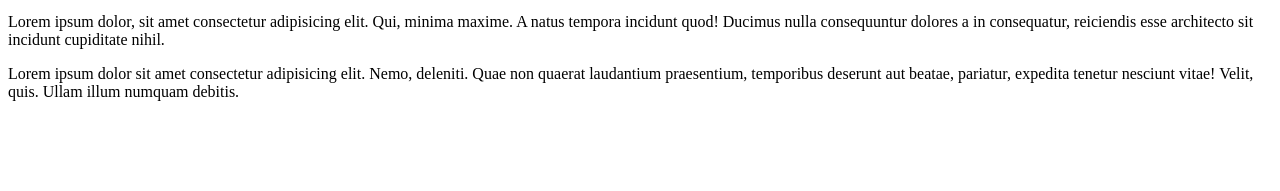
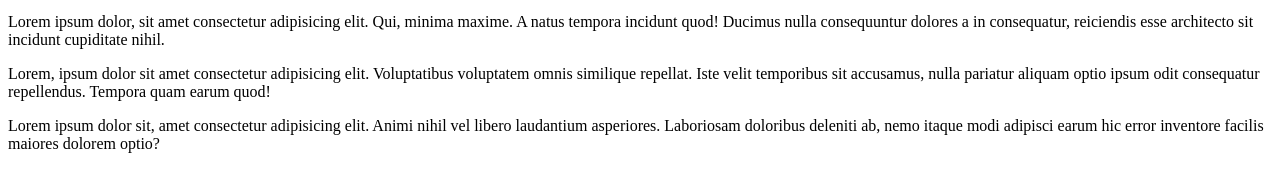
Before and after one commit to dm2906/TestRepo, a plain HTML site: page index.html in a window 1280 px wide. Shown: the part 213-404 px from the top of the page. Drawn offline with Linux system fonts and the light colour scheme.

Commit message:
removed a lorem

```diff
--- a/index.html
+++ b/index.html
@@ -8,6 +8,9 @@
     <h1>just a test</h1>
     <p>Lorem ipsum, dolor sit amet consectetur adipisicing elit. In illo laudantium nam voluptas quis officiis a doloribus quia suscipit aliquam! Nostrum quasi nobis eveniet dolorum sunt quisquam ratione laudantium exercitationem.</p>
     <p>Lorem ipsum dolor, sit amet consectetur adipisicing elit. Qui, minima maxime. A natus tempora incidunt quod! Ducimus nulla consequuntur dolores a in consequatur, reiciendis esse architecto sit incidunt cupiditate nihil.</p>
-    <p>Lorem ipsum dolor sit amet consectetur adipisicing elit. Nemo, deleniti. Quae non quaerat laudantium praesentium, temporibus deserunt aut beatae, pariatur, expedita tenetur nesciunt vitae! Velit, quis. Ullam illum numquam debitis.</p>
 
+    <p>Lorem, ipsum dolor sit amet consectetur adipisicing elit. Voluptatibus voluptatem omnis similique repellat. Iste velit temporibus sit accusamus, nulla pariatur aliquam optio ipsum odit consequatur repellendus. Tempora quam earum quod!</p>
+
+
+    <p>Lorem ipsum dolor sit, amet consectetur adipisicing elit. Animi nihil vel libero laudantium asperiores. Laboriosam doloribus deleniti ab, nemo itaque modi adipisci earum hic error inventore facilis maiores dolorem optio?</p>
     </html>
```
